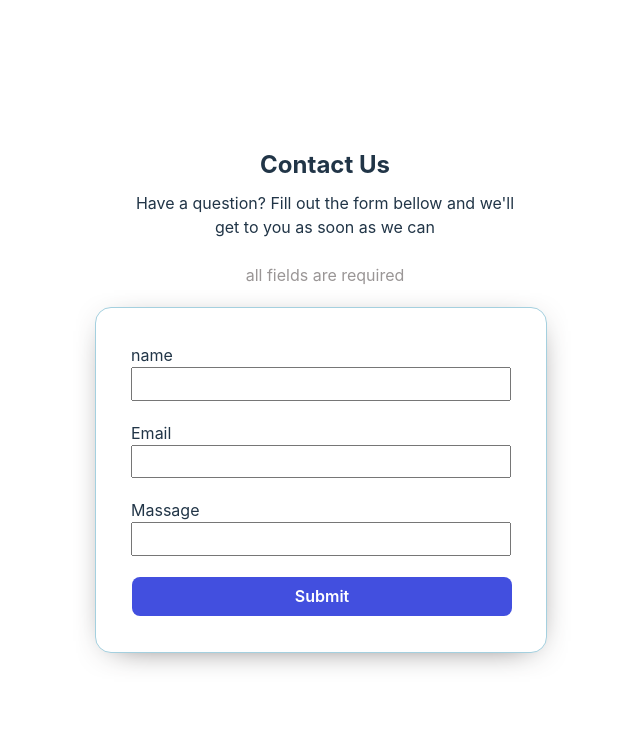
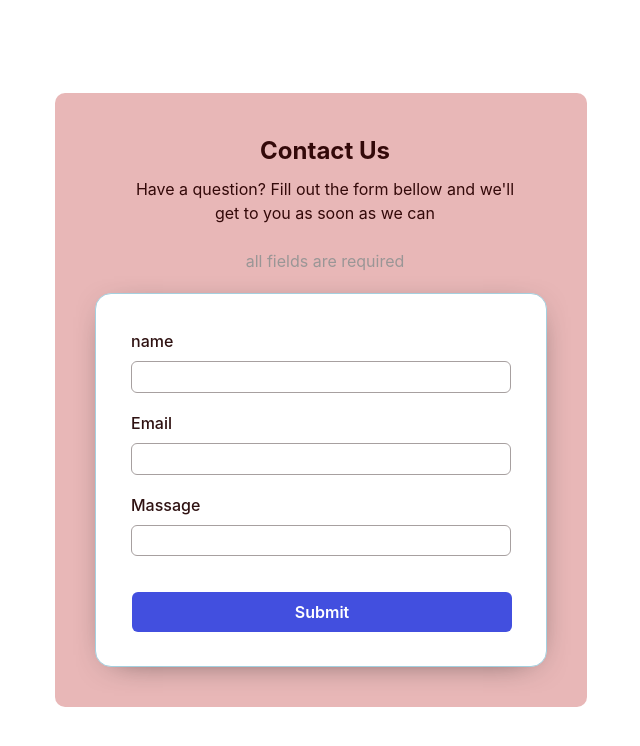
Before and after one commit to alisaLachman/my-contactform, a React (Vite) app: page / in a window 1280 px wide. Shown: the top 746 px of the page, without its empty margins (319-959 px from the left). Built offline with nearby package versions, Linux system fonts and the light colour scheme.

Commit message:
Add submit button hover state, change input text (#2d1bce)

```diff
--- a/src/App.module.scss
+++ b/src/App.module.scss
@@ -8,6 +8,8 @@
   flex-wrap: wrap;
   border-radius: 10px;
   align-items: center;
+  color: #330909;
+  background-color: rgba(186, 39, 39, 0.33);
 }
 
 .logo {
@@ -60,8 +62,22 @@
   width: 100%;
   flex-wrap: wrap;
   align-items: center;
+  color: #2d1bce;
+  border: 1px solid #a7a0a0;
+  border-radius: 6px;
+  &:hover {
+    border: 1px solid #a1a0a7;
+  }
+  &:focus {
+    border: 1px solid #2a2ac4;
+  }
 }
 .name {
+  margin: 0px;
+  padding: 2px 8px 8px 0px;
+  font-weight: 500;
+  color: #2f1212;
+  text-align: start;
 }
 .form {
   margin: 0px 40px 40px;
@@ -93,18 +109,21 @@
   background-color: #424fdf;
   color: #ffffff;
   font-weight: 600;
+  &:hover {
+  }
+  border-radius: 6px;
 }
 .input_div {
   width: 100%;
   display: flex;
   flex-direction: row;
   margin: 0px;
-  padding: 10px;
+  padding: 8px 10px;
   flex-wrap: wrap;
   align-items: start;
 }
 .buttonPadding {
-  padding: 10px;
+  padding: 27px 10px 8px;
   width: 100%;
 }
 .Headline {
--- a/src/App.tsx
+++ b/src/App.tsx
@@ -25,11 +25,11 @@ function App() {
                     <input id={'name'} name={'name'} className={styles.input} />
                 </div>
                 <div className={styles.input_div}>
-                    <label>Email</label>
+                    <label className={styles.name}>Email</label>
                     <input id={'email'} name={'email'} className={styles.input} />
                 </div>
                 <div className={styles.input_div}>
-                    <label>Massage </label>
+                    <label className={styles.name}>Massage </label>
                     <input id={'Massage '} name={'Massage '} className={styles.input} />
                 </div>
                 <div className={styles.buttonPadding}>
--- a/src/index.css
+++ b/src/index.css
@@ -5,7 +5,7 @@
 
   color-scheme: light dark;
   color: rgba(255, 255, 255, 0.87);
-  background-color: #242424;
+  background-color: #2424204;
 
   font-synthesis: none;
   text-rendering: optimizeLegibility;
@@ -16,7 +16,7 @@
 
 a {
   font-weight: 500;
-  color: #646cff;
+  color: #646cef;
   text-decoration: inherit;
 }
 a:hover {
@@ -38,7 +38,7 @@ h1 {
 }
 
 button {
-  border-radius: 8px;
+  border-radius: px;
   border: 1px solid transparent;
   padding: 0.6em 1.2em;
   font-size: 1em;
@@ -50,6 +50,7 @@ button {
 }
 button:hover {
   border-color: #646cff;
+  background-color: #303aaf;
 }
 button:focus,
 button:focus-visible {
```
